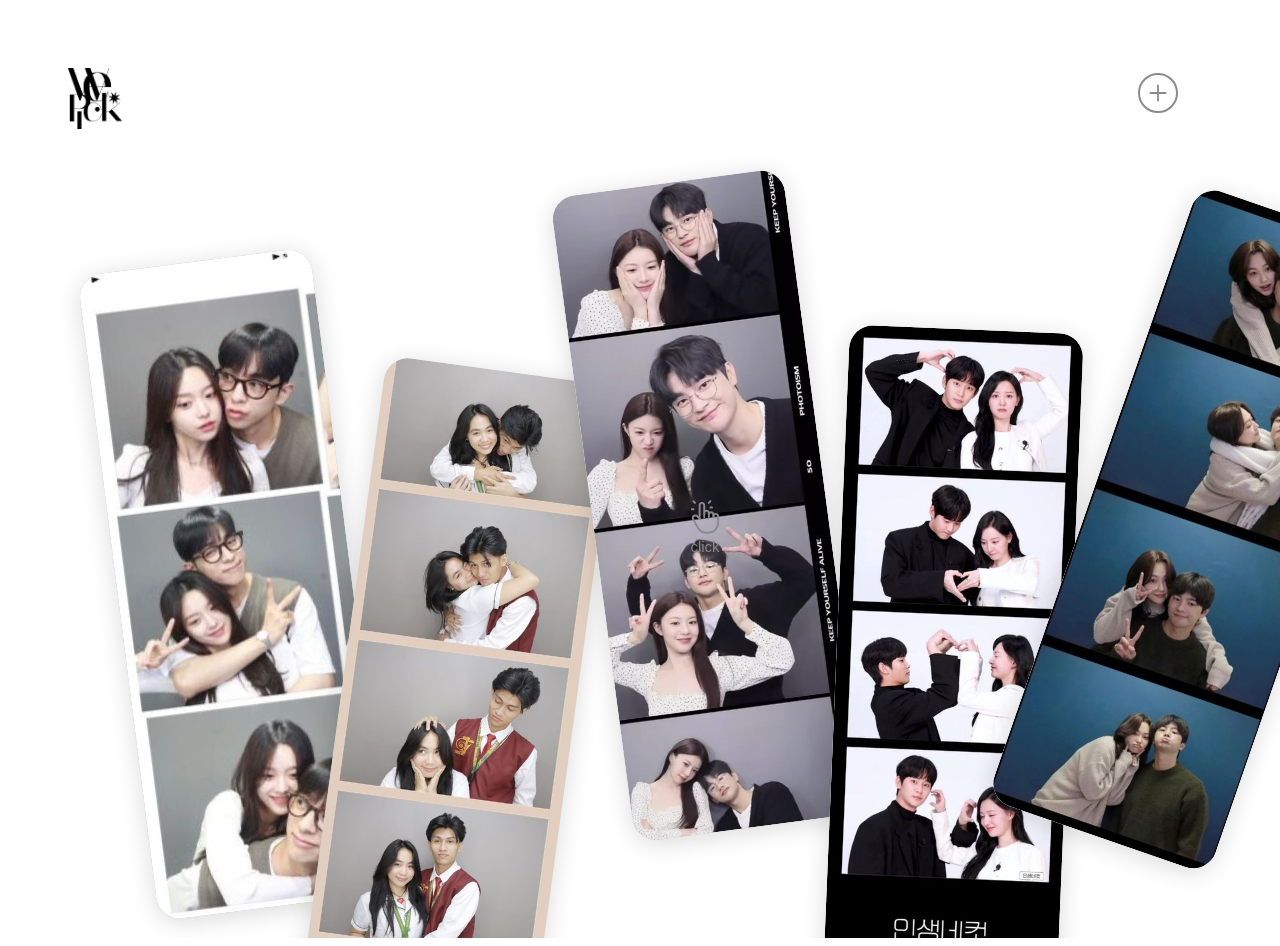
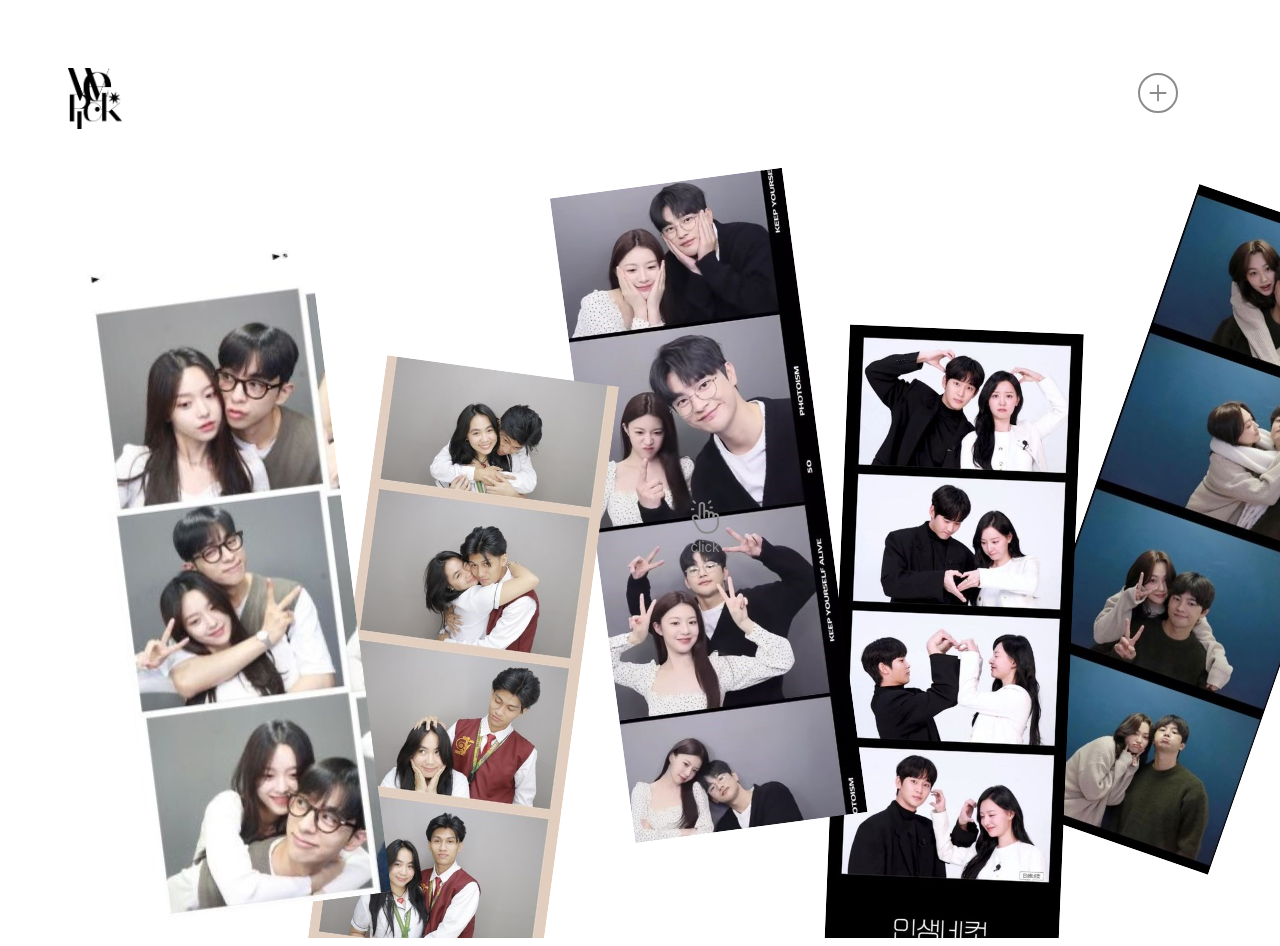
Before and after one commit to 2025-ITShow-WePick/2025-ITShow-FE-WePick, a React (Vite) app: page /search in a window 1280 px wide. Built offline with nearby package versions, Linux system fonts and the light colour scheme; a web font is replaced by a local one.

Commit message:
✨ [feat] : css 완성 (미세한 하자 존재) #25

```diff
--- a/src/components/SearchPhoto.jsx
+++ b/src/components/SearchPhoto.jsx
@@ -50,7 +50,7 @@ export default function SearchPhoto({ tag }) {
           const total = clicked ? images.length : stackedImages.length;
           const transformStyle = clicked
             ? `translateX(${n * (IMAGE_WIDTH + IMAGE_GAP)}px) translateY(${
-                n % 2 === 0 ? -20 : 20
+                n % 2 === 0 ? -40 : 40
               }px)`
             : getStackedTransform(n);
 
@@ -60,8 +60,7 @@ export default function SearchPhoto({ tag }) {
               className={styles.animatedImage}
               style={{
                 transform: transformStyle,
-                zIndex: clicked ? total - n : n + 1,
-                opacity: img ? 1 : 0.5,
+                zIndex: clicked ? images.length - n : stackedImages.length - n,
               }}
             >
               {img ? (
--- a/src/styles/SearchPhoto.module.css
+++ b/src/styles/SearchPhoto.module.css
@@ -19,13 +19,13 @@
   cursor: pointer;
   white-space: nowrap;
   left: -42%;
-  bottom: 0;
 }
 
 .placeholderBox.expanded {
   width: 100%;
   overflow-x: auto;
   overflow-y: hidden;
+  padding-left: 60px;
   padding-bottom: 10px;
   left: unset;
   transform: unset;
@@ -35,8 +35,6 @@
   position: absolute;
   width: 234px;
   height: 650px;
-  box-shadow: 0 4px 24px rgba(0, 0, 0, 0.15);
-  border-radius: 24px;
   overflow: hidden;
   background: #d5d5d5;
   cursor: pointer;
@@ -48,13 +46,12 @@
   height: 100%;
   object-fit: cover;
   display: block;
-  border-radius: 24px;
 }
 
 .imageFallback {
   width: 100%;
   height: 100%;
-  background-color: #d5d5d5;
+  background: #d9d9d9;
 }
 
 .placeholderClick {
```
